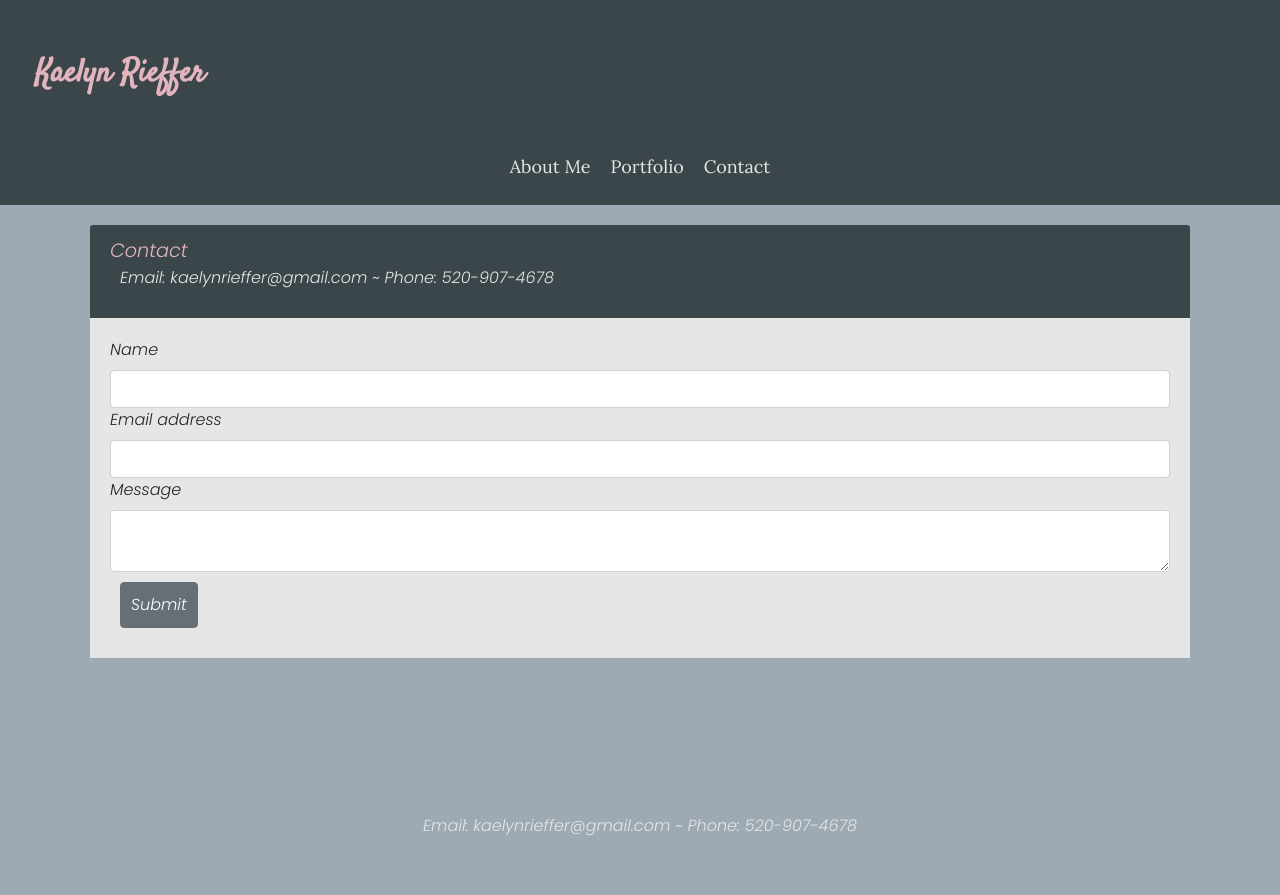
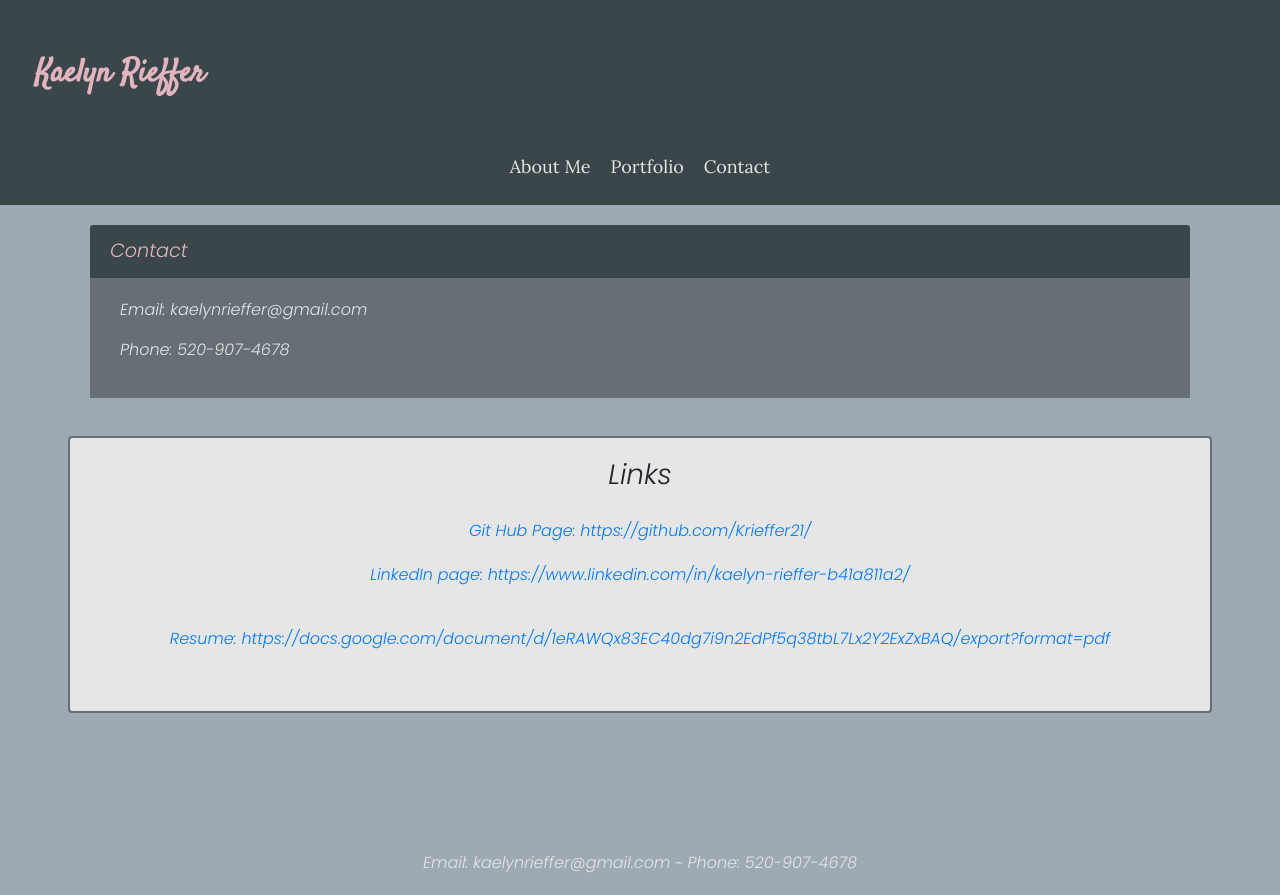
Before and after one commit to Krieffer21/Krieffer_Portfolio, a React (Create React App) app: page /contact in a window 1280 px wide. Before the commit the page ends 858 px from the top, so only its background shows below. Built offline with nearby package versions, Linux system fonts and the light colour scheme.

Commit message:
changed contact page and fomatted files

```diff
--- a/src/components/AboutCard/index.js
+++ b/src/components/AboutCard/index.js
@@ -8,7 +8,7 @@ return (
             <div className="row justify-content-md-center">
                 <Container id="about" className="col-md-8 col-sm-12 col-lg-10">
                     <h1> About Me </h1>
-            <img className="meimg" alt= "Kaelyn Rieffer" src="https://drive.google.com/uc?export=view&id=1m-_9-569U4uKI2G4coEj9bjtrIlL_rni"/>
+                    <img className="meimg" alt="Kaelyn Rieffer" src="https://drive.google.com/uc?export=view&id=1m-_9-569U4uKI2G4coEj9bjtrIlL_rni" />
                     <p className="meText"> I am an artist and aspiring web developer, with a creative eye for uniqueness. I am a wonderful team player full of ideas.
                     </p>
                 </Container>
@@ -18,7 +18,7 @@ return (
                     <h3> Links </h3>
                     <a type="submit" href="https://github.com/Krieffer21/">Git Hub Page: https://github.com/Krieffer21/ </a>
                     <Container>
-                <a className="container" type="submit" href ="https://www.linkedin.com/in/kaelyn-rieffer-b41a811a2/">LinkedIn page:
+                    <a className="container" type="submit" href="https://www.linkedin.com/in/kaelyn-rieffer-b41a811a2/">LinkedIn page:
                     https://www.linkedin.com/in/kaelyn-rieffer-b41a811a2/ </a>
                     <a className="container" type="submit" href="https://docs.google.com/document/d/1eRAWQx83EC40dg7i9n2EdPf5q38tbL7Lx2Y2ExZxBAQ/export?format=pdf"> Resume: https://docs.google.com/document/d/1eRAWQx83EC40dg7i9n2EdPf5q38tbL7Lx2Y2ExZxBAQ/export?format=pdf</a>
                     </Container>
--- a/src/components/Contact/index.js
+++ b/src/components/Contact/index.js
@@ -1,28 +1,32 @@
 import React from "react";
 import "./style.css";
+import Container from "../Container";
 
 function Contact() {
     return (
-        <div className="container" >
-        <header className="card-header">
-            Contact
-            <p className="cont">Email: kaelynrieffer@gmail.com ~ Phone: 520-907-4678 </p>
-        </header>
-        <article className="form-group">
-            <form>
-                <label>Name</label>
-                <input type="text" className="form-control"/>
+        <div>
+            <div className="container" >
+                <header className="card-header">
+                    Contact
+                </header>
+                <Container className="card-body">
+                    <p className="cont">Email: kaelynrieffer@gmail.com </p>
+                    <p className="cont">Phone: 520-907-4678 </p>
+                </Container>
+            </div>
 
-                <label>Email address</label>
-                <input type="email" className="form-control"/>
-
-                <label>Message</label>
-                <textarea className="form-control"></textarea>
-
-                <button type="submit" className="btn btn-primary">Submit</button>
-            </form>
-        </article>
-    </div>
+            <section id="box">
+                <div className="container link">
+                    <h3> Links </h3>
+                    <Container >
+                        <a type="submit" href="https://github.com/Krieffer21/">Git Hub Page: https://github.com/Krieffer21/ </a>
+                        <a className="container" type="submit" href="https://www.linkedin.com/in/kaelyn-rieffer-b41a811a2/">LinkedIn page:
+                            https://www.linkedin.com/in/kaelyn-rieffer-b41a811a2/ </a>
+                        <a className="container" type="submit" href="https://docs.google.com/document/d/1eRAWQx83EC40dg7i9n2EdPf5q38tbL7Lx2Y2ExZxBAQ/export?format=pdf"> Resume: https://docs.google.com/document/d/1eRAWQx83EC40dg7i9n2EdPf5q38tbL7Lx2Y2ExZxBAQ/export?format=pdf</a>
+                    </Container>
+                </div>
+            </section>
+        </div>
 
     );
 }
--- a/src/components/Contact/style.css
+++ b/src/components/Contact/style.css
@@ -8,6 +8,12 @@
     background-color: #3b464a;
     color: #E2B4BD;
     font-size: larger;
+}
+.card-body {
+    border: #3b464a;
+    background-color: #666F76;
+    font-size: larger;
+
 }
 .cont {
     color: #e6e6e6;
--- a/src/components/Navbar/index.js
+++ b/src/components/Navbar/index.js
@@ -1,5 +1,5 @@
 import React from "react";
-import { Link} from "react-router-dom";
+import { Link } from "react-router-dom";
 import "./style.css";
 
 function NavTabs() {
@@ -8,7 +8,6 @@ function NavTabs() {
       <header className="row justify-content-md-center">
         <nav className="sticky-top">
           <div id="topNav">
-
             <div id="name" >Kaelyn Rieffer</div>
             <div>
               <Link className="navbar-brand" to="/" >
@@ -24,7 +23,6 @@ function NavTabs() {
           </div>
         </nav>
       </header>
-
     </nav>
   );
 }
--- a/src/components/pages/Contact.js
+++ b/src/components/pages/Contact.js
@@ -4,7 +4,6 @@ import Contact from "../Contact";
 function Contactpage() {
     return (
       <Contact />
-
       );
   }
 
--- a/src/components/pages/Portfolio.js
+++ b/src/components/pages/Portfolio.js
@@ -3,8 +3,7 @@ import Portfolio from "../Portfolio";
 
 function PortfolioPage(props) {
     return (
-      <Portfolio {...props.children}
-       />
+      <Portfolio {...props.children}/>
       );
   }
 
```
Also changed, not shown: public/index.html (+13 -13 lines), src/components/Portfolio/index.js (+10 -11 lines), src/components/Portfolio/projects.js (+3 -5 lines). Lines whose indentation alone changed are shown as unchanged.
